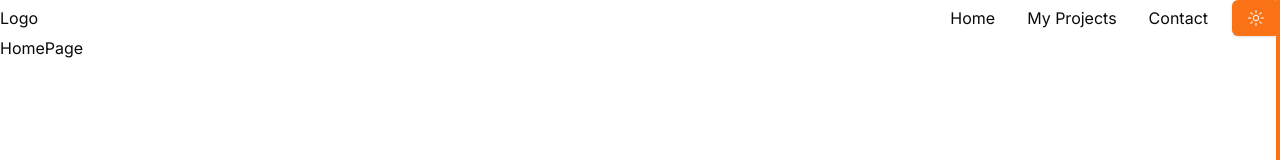
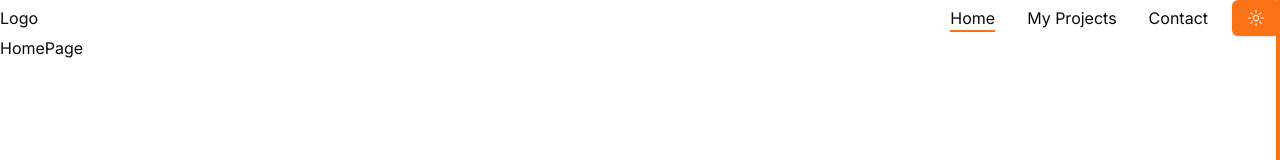
Before and after one commit to asifichy/Web_Portfolio, a Next.js app: page / in a window 1280 px wide. Shown: the top 160 px of the page. Built offline with nearby package versions, Linux system fonts and the light colour scheme.

Commit message:
working with nav

```diff
--- a/components/header.jsx
+++ b/components/header.jsx
@@ -13,7 +13,11 @@ const Header = () => {
         <div className="flex justify-between items-center">
           <Logo />
           <div className="flex items-center gap-x-6">
-            <Nav containerStyles="hidden xl:flex gap-x-8 items-center" />
+            <Nav
+              containerStyles="hidden xl:flex gap-x-8 items-center"
+              linkStyles="relative hover:text-primary transition-all"
+              underlineStyles="absolute left-0 top-full h-[2px] bg-primary w-full"
+            />
             <ThemeToggler />
             <div className="xl:hidden">
               <MobileNav />
```
